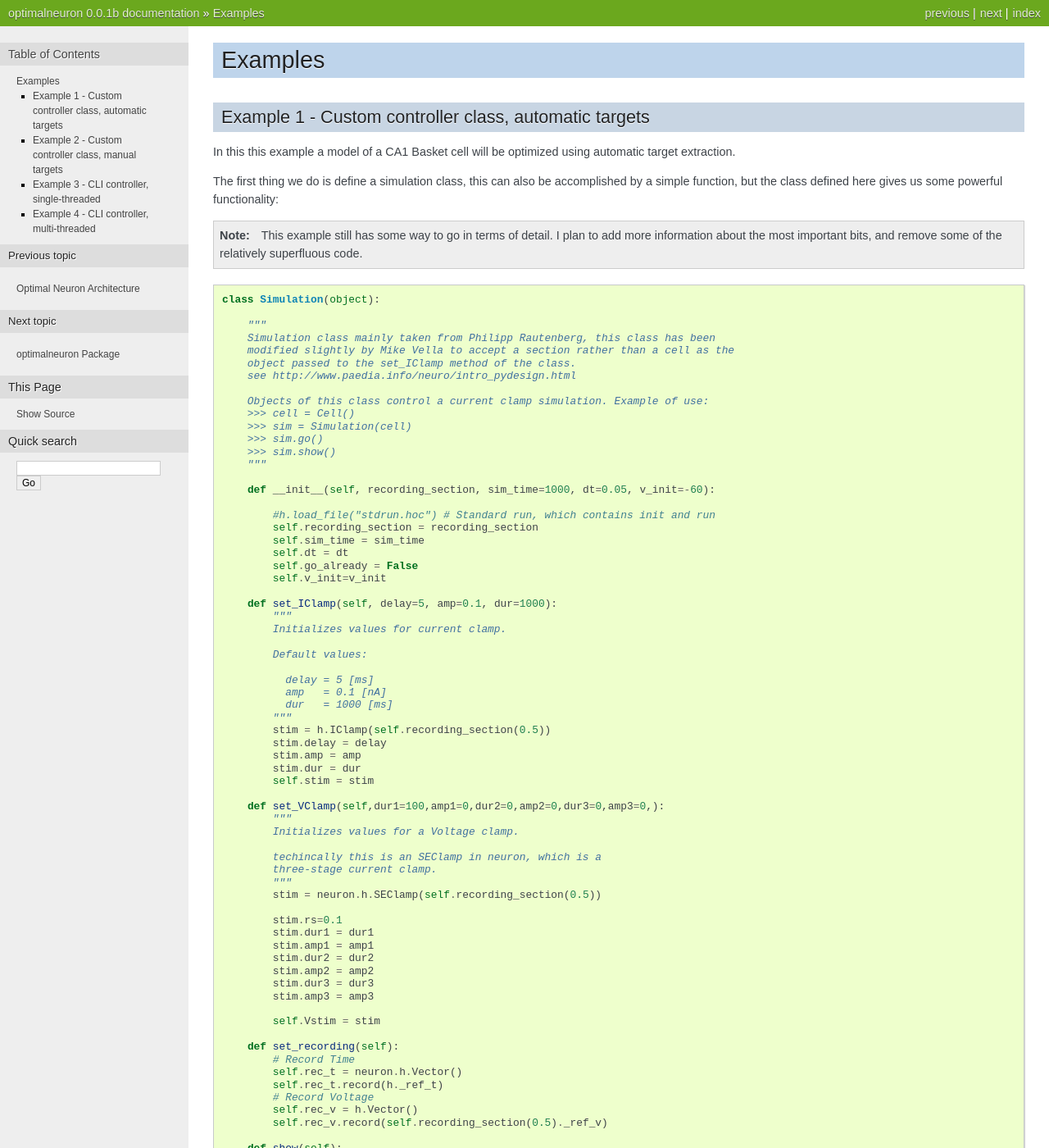
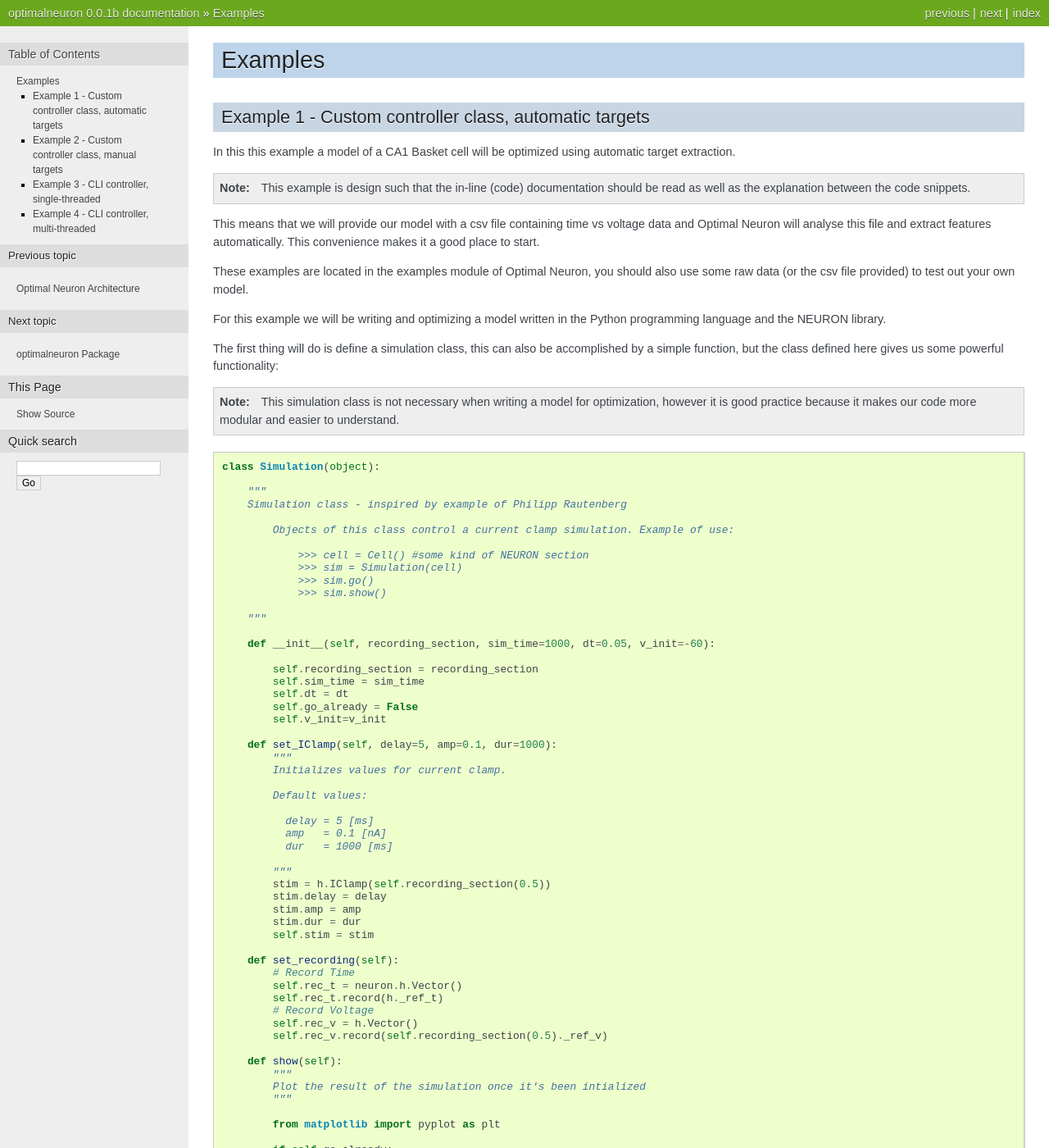
Before and after one commit to NeuralEnsemble/neurotune, a Sphinx documentation site: the page built from doc/some_examples.rst, in a window 1280 px wide and 1400 px high. Shown: the whole window at 82% size. Built offline with Sphinx 7.4.7, drawn with Linux system fonts in a browser that asks for light colours; some of the changed text lies outside the part shown.

Commit message:
big changes to example 1 in documentation

```diff
--- a/doc/some_examples.rst
+++ b/doc/some_examples.rst
@@ -2,38 +2,53 @@
 ========
 
 Example 1 - Custom controller class, automatic targets
-----------------------------------------------------------------
-In this this example a model of a CA1 Basket cell will be optimized using
-automatic target extraction.
+------------------------------------------------------
 
-The first thing we do is define a simulation class, this can also be accomplished
+In this this example a model of a CA1 Basket cell will be
+optimized using automatic target extraction.
+
+.. note::
+   This example is design such that the in-line (code)
+   documentation should be read as well as the explanation
+   between the code snippets.
+
+This means that we will provide our model with a csv file containing time
+vs voltage data and Optimal Neuron will analyse this file and extract
+features automatically. This convenience makes it a good place to start.
+
+These examples are located in the examples module of Optimal Neuron, you
+should also use some raw data (or the csv file provided) to test out
+your own model.
+
+For this example we will be writing and optimizing a model written in the Python
+programming language and the NEURON library.
+
+The first thing will do is define a simulation class, this can also be accomplished
 by a simple function, but the class defined here gives us some powerful functionality:
 
 .. note::
-   This example still has some way to go in terms of detail. I plan to add
-   more information about the most important bits, and remove some of the
-   relatively superfluous code.
+   This simulation class is not necessary when writing a
+   model for optimization, however it is good practice
+   because it makes our code more modular and easier to understand.
 
 .. code-block:: python
 
     class Simulation(object):
 
         """
-        Simulation class mainly taken from Philipp Rautenberg, this class has been
-        modified slightly by Mike Vella to accept a section rather than a cell as the
-        object passed to the set_IClamp method of the class.
-        see http://www.paedia.info/neuro/intro_pydesign.html
+        Simulation class - inspired by example of Philipp Rautenberg
 
-        Objects of this class control a current clamp simulation. Example of use:
-        >>> cell = Cell()
-        >>> sim = Simulation(cell)
-        >>> sim.go()
-        >>> sim.show()
+            Objects of this class control a current clamp simulation. Example of use:
+
+                >>> cell = Cell() #some kind of NEURON section
+                >>> sim = Simulation(cell)
+                >>> sim.go()
+                >>> sim.show()
+
         """
 
         def __init__(self, recording_section, sim_time=1000, dt=0.05, v_init=-60):
 
-            #h.load_file("stdrun.hoc") # Standard run, which contains init and run
             self.recording_section = recording_section
             self.sim_time = sim_time
             self.dt = dt
@@ -49,31 +64,13 @@
               delay = 5 [ms]
               amp   = 0.1 [nA]
               dur   = 1000 [ms]
+
             """
             stim = h.IClamp(self.recording_section(0.5))
             stim.delay = delay
             stim.amp = amp
             stim.dur = dur
             self.stim = stim
-
-        def set_VClamp(self,dur1=100,amp1=0,dur2=0,amp2=0,dur3=0,amp3=0,):
-            """
-            Initializes values for a Voltage clamp.
-
-            techincally this is an SEClamp in neuron, which is a
-            three-stage current clamp.
-            """
-            stim = neuron.h.SEClamp(self.recording_section(0.5))
-
-            stim.rs=0.1
-            stim.dur1 = dur1
-            stim.amp1 = amp1
-            stim.dur2 = dur2
-            stim.amp2 = amp2
-            stim.dur3 = dur3
-            stim.amp3 = amp3
-
-            self.Vstim = stim
 
         def set_recording(self):
             # Record Time
@@ -84,28 +81,32 @@
             self.rec_v.record(self.recording_section(0.5)._ref_v)
 
         def show(self):
+            """
+            Plot the result of the simulation once it's been intialized
+            """
+
             from matplotlib import pyplot as plt
+
             if self.go_already:
                 x = np.array(self.rec_t)
                 y = np.array(self.rec_v)
+
                 plt.plot(x, y)
-                #plt.title("Hello World")
+                plt.title("Simulation voltage vs time")
                 plt.xlabel("Time [ms]")
                 plt.ylabel("Voltage [mV]")
-                #plt.axis(ymin=-120, ymax=-50)
+
             else:
                 print("""First you have to `go()` the simulation.""")
             plt.show()
 
-        def get_recording(self):
-            time = np.array(self.rec_t)
-            voltage = np.array(self.rec_v)
-            return time, voltage
+        def go(self, sim_time=None):
+            """
+            Start the simulation once it's been intialized
+            """
 
-        def go(self, sim_time=None):
             self.set_recording()
             h.dt = self.dt
-            #h.finitialize(h.E)
 
             h.finitialize(self.v_init)
             neuron.init()
@@ -115,20 +116,39 @@
                 neuron.run(self.sim_time)
             self.go_already = True
 
-The next thing we want to do is define our custom controller, this is a "canonical controller"
-because it provides a run method and returns timestamp and value arrays:
+The next thing we will do is define our custom controller.
+The controller in Optimal Neuron is what actually runs the simulation.
+Optimal Neuron provides off-the-shelf controllers for common needs,
+however this one is customised to make the purpose of the controller
+more clear. This is a "canonical controller" because it takes as an input an array
+of candidates (candidate solutions - strings of numbers corresponding
+to the parameter set of a solution proposed by the optimizer) and returns
+a corresponding array of voltage traces. It is also considered canonical because
+it provides a run method.
+
 
 .. code-block:: python
 
     class BasketCellController():
 
         """
-        Example of "canonical controler"
+        This is a canonical example of a controller class
+
+        It provides a run() method, this run method must accept at least two parameters:
+            1. candidates (list of list of numbers)
+            2. The corresponding parameters.
         """
 
         def run(self,candidates,parameters):
+            """
+            Run simulation for each candidate
+
+            This run method will loop through each candidate and run the simulation
+            corresponding to it's parameter values. It will populate an array called
+            traces with the resulting voltage traces for the simulation and return it.
+            """
+
             traces = []
-
             for candidate in candidates:
                 sim_var = dict(zip(parameters,candidate))
                 t,v = self.run_individual(sim_var)
@@ -137,10 +157,24 @@
             return traces
 
         def set_section_mechanism(self, sec, mech, mech_attribute, mech_value):
+            """
+            Set the value of an attribute of a NEURON section
+            """
             for seg in sec:
                 setattr(getattr(seg, mech), mech_attribute, mech_value)
 
         def run_individual(self,sim_var):
+            """
+            Run an individual simulation.
+
+            The candidate data has been flattened into the sim_var dict. The
+            sim_var dict contains parameter:value key value pairs, which are
+            applied to the model before it is simulated.
+
+            The simulation itself is carried out via the instantiation of a
+            Simulation object (see Simulation class above).
+
+            """
 
             #make compartments and connect them
             soma=h.Section()
@@ -161,8 +195,6 @@
 
             #soma.insert('canrgc')
             #soma.insert('cad2')
-
-            #nrntools.set_section_mechanism(sec,'kv','gbar',gkv_dend)
 
             self.set_section_mechanism(axon,'na','gbar',sim_var['axon_gbar_na'])
             self.set_section_mechanism(axon,'kv','gbar',sim_var['axon_gbar_kv'])
@@ -187,80 +219,83 @@
 
             return np.array(sim.rec_t), np.array(sim.rec_v)
 
-We create some initial variables for our simulation and instantiate a controller:
+The function **main()** is where  the actual optimization takes place - the evaluator,
+controller and optimizer classes are instantiated into objects and the optimizer **optimize()**
+method is invoked:
 
 .. code-block:: python
 
-    sim_var={}
+    def main():
+        """
+        The optimization runs in this main method
+        """
 
-    sim_var['axon_gbar_na']    = 1000.0
-    sim_var['axon_gbar_kv']	   = 2310.0
-    sim_var['axon_gbar_kv3']   = 0.0
-    sim_var['soma_gbar_na']	   = 30.0
-    sim_var['soma_gbar_kv']	   = 220.0
-    sim_var['soma_gbar_kv3']   = 330.0
+        #make a controller
+        my_controller= BasketCellController()
 
-    cell = BasketCellController()
+        #parameters to be modified in each simulation
+        parameters = ['axon_gbar_na',
+                      'axon_gbar_kv',
+                      'axon_gbar_kv3',
+                      'soma_gbar_na',
+                      'soma_gbar_kv',
+                      'soma_gbar_kv3']
 
-and finally the optimization script itself:
-
-.. code-block:: python
-
-    """
-    Script to optimize Basket cell current injection response
-    """
-
-    from optimalneuron import optimizers
-    from optimalneuron import evaluators
-    from optimalneuron import controllers
-
-    #first off we need to make an evaluator,
+        #above parameters will not be modified outside these bounds:
+        min_constraints = [0,0,0,0,0,0]
+        max_constraints = [10000,30,1,300,20,2]
 
 
-    parameters = ['axon_gbar_na','axon_gbar_kv','axon_gbar_kv3','soma_gbar_na','soma_gbar_kv','soma_gbar_kv3']
+        # EXAMPLE - how to set a seed
+        #manual_vals=[50,50,2000,70,70,5,0.1,28.0,49.0,-73.0,23.0]
 
-    #manual_vals=[50,50,2000,70,70,5,0.1,28.0,49.0,-73.0,23.0] # EXAMPLE - how to set a seed
-    min_constraints = [0,0,0,0,0,0]
-    max_constraints = [10000,30,1,300,20,2]
+        #analysis variables, these default values will do:
+        analysis_var={'peak_delta':0,
+                      'baseline':0,
+                      'dvdt_threshold':2}
 
-    analysis_var={'peak_delta':0,'baseline':0,'dvdt_threshold':2}
-
-    weights={'average_minimum': 1.0, 'spike_frequency_adaptation': 1.0, 'trough_phase_adaptation': 1.0, 'mean_spike_frequency': 1.0, 'average_maximum': 1.0, 'trough_decay_exponent': 1.0, 'interspike_time_covar': 1.0, 'min_peak_no': 1.0, 'spike_broadening': 1.0, 'spike_width_adaptation': 1.0, 'max_peak_no': 1.0, 'first_spike_time': 1.0, 'peak_decay_exponent': 1.0,'pptd_error':1.0}
+        weights={'average_minimum': 1.0,
+                 'spike_frequency_adaptation': 1.0,
+                 'trough_phase_adaptation': 1.0,
+                 'mean_spike_frequency': 1.0,
+                 'average_maximum': 1.0,
+                 'trough_decay_exponent': 1.0,
+                 'interspike_time_covar': 1.0,
+                 'min_peak_no': 1.0,
+                 'spike_broadening': 1.0,
+                 'spike_width_adaptation': 1.0,
+                 'max_peak_no': 1.0,
+                 'first_spike_time': 1.0,
+                 'peak_decay_exponent': 1.0,
+                 'pptd_error':1.0}
 
 
-    targets={'average_minimum': -38.839498793604541, 'spike_frequency_adaptation': 0.019619800882894008, 'trough_phase_adaptation': 0.005225712358530369, 'mean_spike_frequency': 47.353760445682454, 'average_maximum': 29.320249266525668, 'trough_decay_exponent': 0.11282542321257279, 'interspike_time_covar': 0.042610190921388166, 'min_peak_no': 34, 'spike_broadening': 0.81838856772318913, 'spike_width_adaptation': 0.0095057081186080035, 'max_peak_no': 35, 'first_spike_time': 164.0, 'peak_decay_exponent': -0.04596529555434687,'pptd_error':0}
 
-    #using automatic target evaluation:
-    #what we should do next is separate out the controller and pass it as an object to the evaluator-
-    #we really need to think about this deeply, separating the nrnproject logic from the neuronoptimizer
-    #may be quite hard
+        #make an evaluator, using automatic target evaluation:
+        my_evaluator=evaluators.IClampEvaluator(controller=my_controller,
+                                                analysis_start_time=1,
+                                                analysis_end_time=500,
+                                                target_data_path='100pA_1.csv',
+                                                parameters=parameters,
+                                                analysis_var=analysis_var,
+                                                weights=weights,
+                                                targets=None, # because we're using automatic
+                                                automatic=True)
 
-    #remember, under my new design ideas evaluator is decoupled from the implementation as this is a job for controller
+        #make an optimizer
+        my_optimizer=optimizers.CustomOptimizerA(max_constraints,min_constraints,my_evaluator,
+                                          population_size=3,
+                                          max_evaluations=100,
+                                          num_selected=3,
+                                          num_offspring=3,
+                                          num_elites=1,
+                                          seeds=None)
 
-    import os
-    project_directory = os.path.pardir
-    database_directory = os.path.join(os.path.pardir,'sims/output.sqlite')
+        #run the optimizer
+        my_optimizer.optimize()
 
-    my_controller=cell
+    main()
 
-    my_evaluator=evaluators.IClampEvaluator(controller=my_controller,
-                                            analysis_start_time=1,
-                                            analysis_end_time=500,
-                                            target_data_path='../experimental_data/100pA_1.csv',
-                                            parameters=parameters,
-                                            analysis_var=analysis_var,
-                                            weights=weights,
-                                            targets=targets,
-                                            automatic=True)
-
-    my_optimizer=optimizers.CustomOptimizerA(max_constraints,min_constraints,my_evaluator,
-                                      population_size=3,
-                                      max_evaluations=100,
-                                      num_selected=3,
-                                      num_offspring=3,
-                                      num_elites=1,
-                                      seeds=None)
-    my_optimizer.optimize()
 
 Example 2 - Custom controller class, manual targets
 ----------------------------------------------------------------
```
Also changed, not shown: 1 other file.
